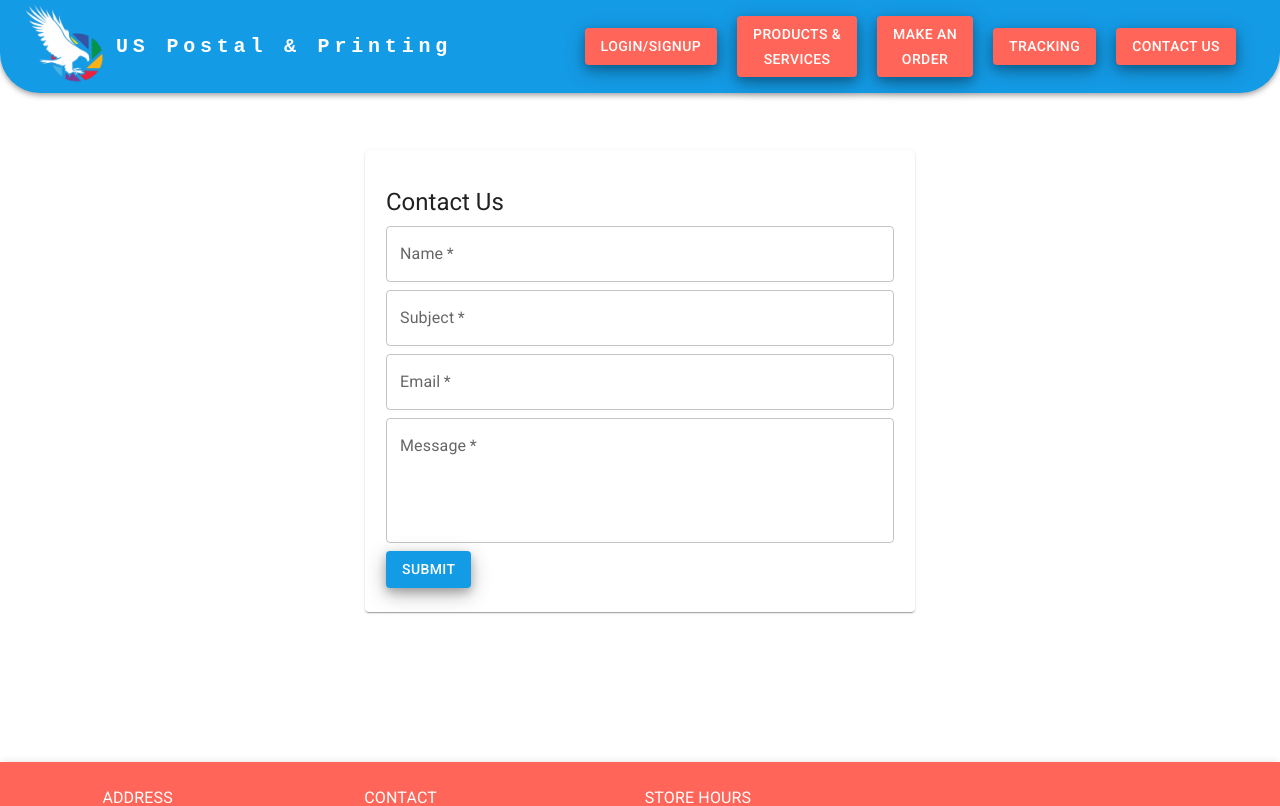
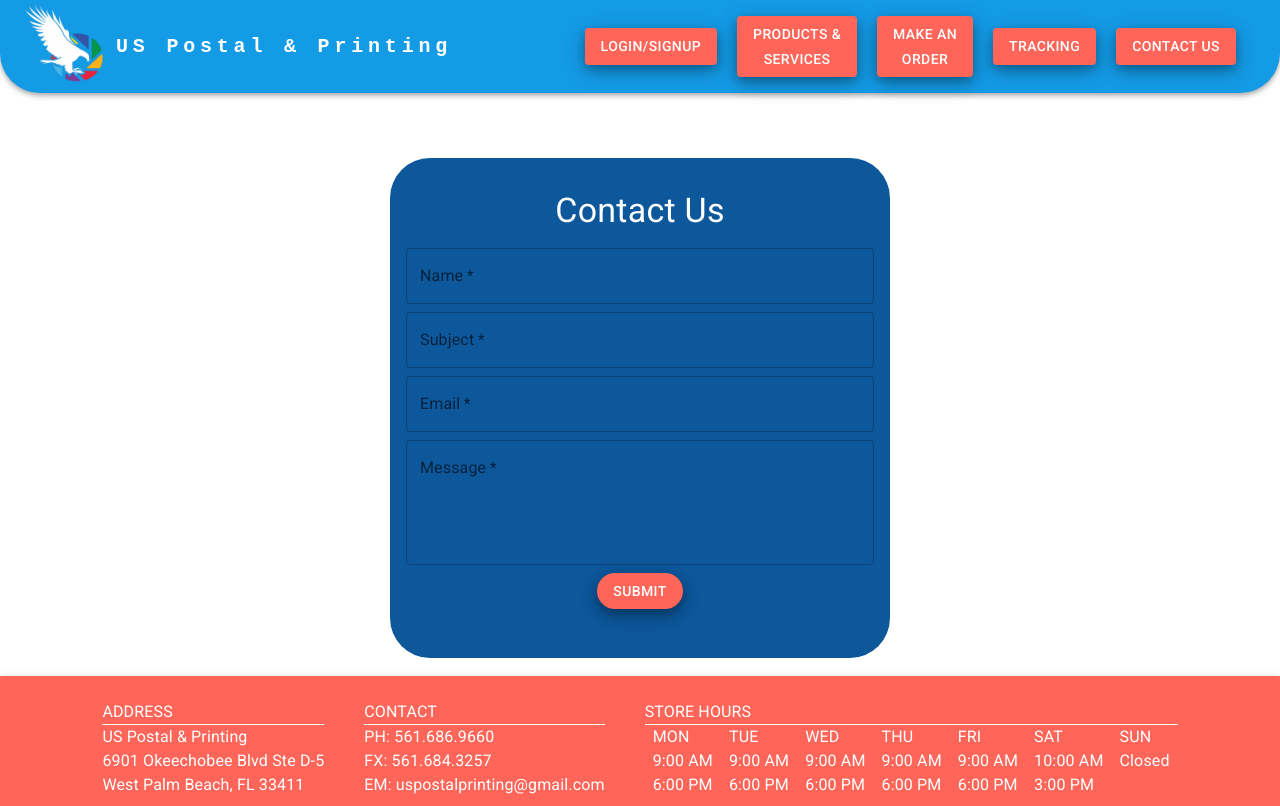
Before and after one commit to Mateo-Wallace/US-Postal-Printing, a React (Create React App) app in the folder client/: page /contact-us in a window 1280 px wide. Shown: the top 806 px of the page. Built offline with nearby package versions, Linux system fonts and the light colour scheme; what survey-core would draw is missing.

Commit message:
fixed footer completely and styled contact us page

```diff
--- a/client/src/components/Footer.js
+++ b/client/src/components/Footer.js
@@ -31,7 +31,6 @@ export default function StickyFooter() {
           marginTop: "100vh",
           position: 'sticky',
           bottom: 0,
-          minWidth: '100vh',
           margin: 0,
           left: 0
         }}
--- a/client/src/pages/ContactUs.js
+++ b/client/src/pages/ContactUs.js
@@ -6,6 +6,7 @@ import Grid from "@mui/material/Grid";
 import TextField from "@mui/material/TextField";
 import Button from "@mui/material/Button";
 import emailjs from "@emailjs/browser";
+import Box from "@mui/material/Box";
 
 const ContactUs = () => {
   const form = useRef();
@@ -34,16 +35,18 @@ const ContactUs = () => {
   };
 
   return (
-    <div style={{ margin: "10, 0" }}>
-      <Card
-        style={{
-          maxWidth: 550,
-          margin: "150px auto",
-          padding: "20px 5px 0px 5px",
-        }}
-      >
+    <div style={{ marginBottom: '10px', marginTop: '150px', display: 'flex', justifyContent: 'center' }}>
+      <Box
+            sx={{
+              margin: 1,
+              width: 500,
+              height: 500,
+              backgroundColor: "primary.dark",
+              borderRadius: "40px",
+            }}
+          >
         <CardContent>
-          <Typography gutterBottom variant="h5">
+          <Typography gutterBottom variant="h4" sx={{ margin: 2, textAlign: "center", color: "white" }}>
             Contact Us
           </Typography>
           <form ref={form} onSubmit={sendEmail}>
@@ -93,15 +96,16 @@ const ContactUs = () => {
                   required
                 />
               </Grid>
-              <Grid xs={12} item>
-                <Button type="submit" variant="contained" value="Send">
+              <Grid style={{display: 'flex', justifyContent: 'center'}} xs={12} item>
+                <Button style={{backgroundColor: '#ff6659',
+    borderRadius: '40px'}}type="submit" variant="contained" value="Send">
                   Submit
                 </Button>
               </Grid>
             </Grid>
           </form>
         </CardContent>
-      </Card>
+      </Box>
     </div>
   );
 };
```
